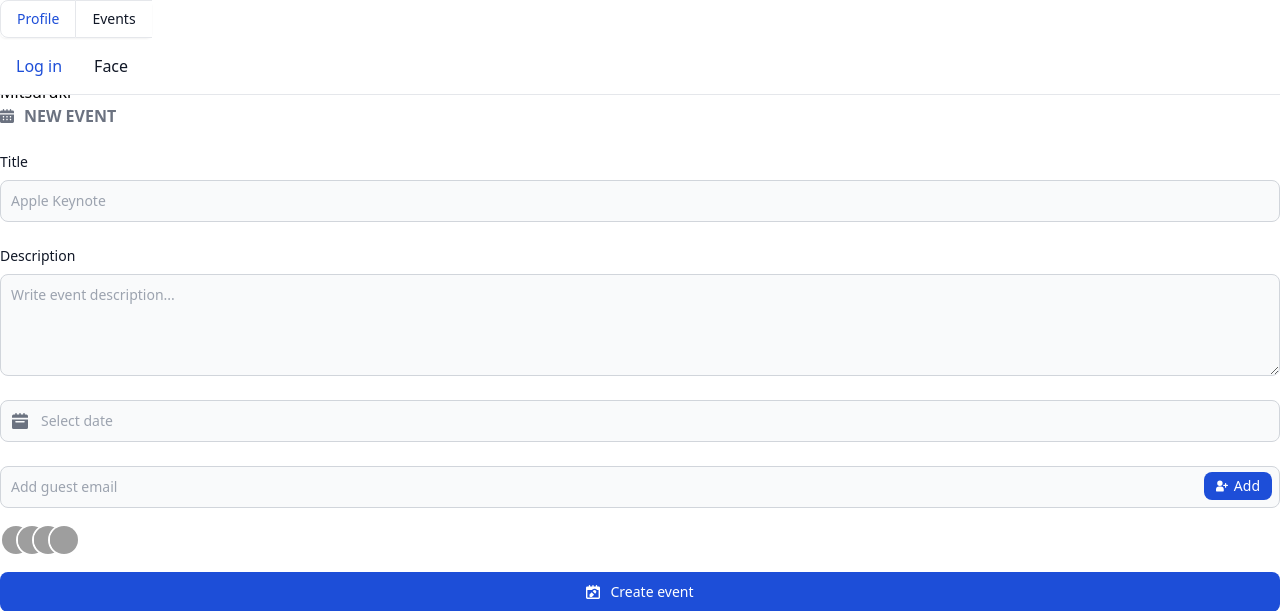
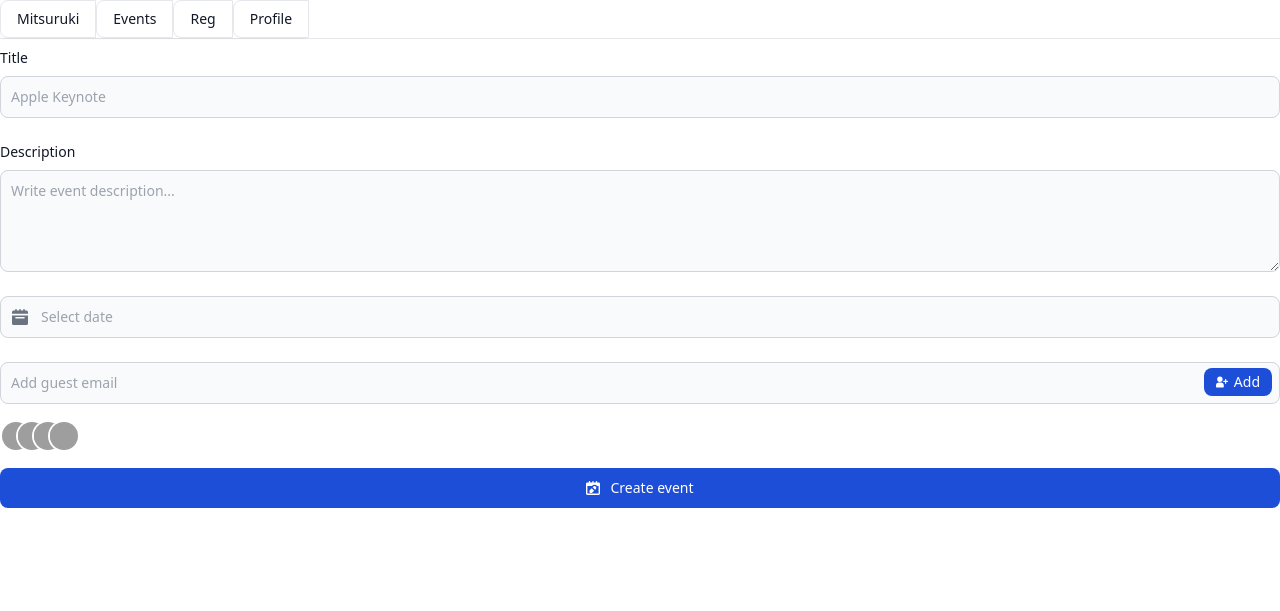
Before and after one commit to vsilvanska/mitsu_projet, a Flask app: page /events in a window 1280 px wide. Shown: the top 611 px of the page. Run offline with Flask 3, Linux system fonts and the light colour scheme; grey boxes are pictures that could not be loaded.

Commit message:
big rework

```diff
--- a/app.py
+++ b/app.py
@@ -55,11 +55,7 @@
 
 @app.route('/profile')
 def profile():
-    return render_template('profile.html',
-                           name=session['name'],
-                           email=session['email'],
-                           prenom=session['password'],
-                           )
+    return render_template('profile.html')
 
 
 @app.route("/events")
--- a/data.csv
+++ b/data.csv
@@ -1,3 +1,2 @@
 id; nom; mot de passe
-1;gr;233
-2;persona;555
+1;didi;hello@gmail.bom;kkk
--- a/static/dist/output.css
+++ b/static/dist/output.css
@@ -698,10 +698,6 @@
   margin-top: 5rem;
 }
 
-.mt-4 {
-  margin-top: 1rem;
-}
-
 .block {
   display: block;
 }
@@ -712,10 +708,6 @@
 
 .inline-flex {
   display: inline-flex;
-}
-
-.hidden {
-  display: none;
 }
 
 .h-10 {
@@ -762,28 +754,12 @@
   width: 100%;
 }
 
-.max-w-screen-xl {
-  max-width: 1280px;
-}
-
-.flex-col {
-  flex-direction: column;
-}
-
-.flex-wrap {
-  flex-wrap: wrap;
-}
-
 .items-center {
   align-items: center;
 }
 
 .justify-center {
   justify-content: center;
-}
-
-.justify-between {
-  justify-content: space-between;
 }
 
 .gap-4 {
@@ -831,15 +807,6 @@
 
 .border-b {
   border-bottom-width: 1px;
-}
-
-.border-t {
-  border-top-width: 1px;
-}
-
-.border-gray-100 {
-  --tw-border-opacity: 1;
-  border-color: rgb(243 244 246 / var(--tw-border-opacity));
 }
 
 .border-gray-200 {
@@ -892,10 +859,6 @@
 
 .p-2\.5 {
   padding: 0.625rem;
-}
-
-.p-4 {
-  padding: 1rem;
 }
 
 .px-3 {
@@ -966,11 +929,6 @@
   text-transform: uppercase;
 }
 
-.text-blue-700 {
-  --tw-text-opacity: 1;
-  color: rgb(29 78 216 / var(--tw-text-opacity));
-}
-
 .text-gray-400 {
   --tw-text-opacity: 1;
   color: rgb(156 163 175 / var(--tw-text-opacity));
@@ -1022,11 +980,6 @@
   background-color: rgb(229 231 235 / var(--tw-bg-opacity));
 }
 
-.hover\:text-blue-700:hover {
-  --tw-text-opacity: 1;
-  color: rgb(29 78 216 / var(--tw-text-opacity));
-}
-
 .hover\:text-gray-900:hover {
   --tw-text-opacity: 1;
   color: rgb(17 24 39 / var(--tw-text-opacity));
@@ -1076,65 +1029,6 @@
 .focus\:ring-blue-700:focus {
   --tw-ring-opacity: 1;
   --tw-ring-color: rgb(29 78 216 / var(--tw-ring-opacity));
-}
-
-@media (min-width: 768px) {
-  .md\:order-1 {
-    order: 1;
-  }
-
-  .md\:mt-0 {
-    margin-top: 0px;
-  }
-
-  .md\:flex {
-    display: flex;
-  }
-
-  .md\:w-auto {
-    width: auto;
-  }
-
-  .md\:flex-row {
-    flex-direction: row;
-  }
-
-  .md\:space-x-8 > :not([hidden]) ~ :not([hidden]) {
-    --tw-space-x-reverse: 0;
-    margin-right: calc(2rem * var(--tw-space-x-reverse));
-    margin-left: calc(2rem * calc(1 - var(--tw-space-x-reverse)));
-  }
-
-  .md\:border-0 {
-    border-width: 0px;
-  }
-
-  .md\:bg-transparent {
-    background-color: transparent;
-  }
-
-  .md\:bg-white {
-    --tw-bg-opacity: 1;
-    background-color: rgb(255 255 255 / var(--tw-bg-opacity));
-  }
-
-  .md\:p-0 {
-    padding: 0px;
-  }
-
-  .md\:text-blue-700 {
-    --tw-text-opacity: 1;
-    color: rgb(29 78 216 / var(--tw-text-opacity));
-  }
-
-  .md\:hover\:bg-transparent:hover {
-    background-color: transparent;
-  }
-
-  .md\:hover\:text-blue-700:hover {
-    --tw-text-opacity: 1;
-    color: rgb(29 78 216 / var(--tw-text-opacity));
-  }
 }
 
 .rtl\:space-x-reverse:where([dir="rtl"], [dir="rtl"] *) > :not([hidden]) ~ :not([hidden]) {
@@ -1247,26 +1141,3 @@
     --tw-ring-color: rgb(30 64 175 / var(--tw-ring-opacity));
   }
 }
-
-@media (min-width: 768px) {
-  @media (prefers-color-scheme: dark) {
-    .md\:dark\:bg-gray-900 {
-      --tw-bg-opacity: 1;
-      background-color: rgb(17 24 39 / var(--tw-bg-opacity));
-    }
-
-    .md\:dark\:text-blue-500 {
-      --tw-text-opacity: 1;
-      color: rgb(59 130 246 / var(--tw-text-opacity));
-    }
-
-    .md\:dark\:hover\:bg-transparent:hover {
-      background-color: transparent;
-    }
-
-    .md\:dark\:hover\:text-blue-500:hover {
-      --tw-text-opacity: 1;
-      color: rgb(59 130 246 / var(--tw-text-opacity));
-    }
-  }
-}
--- a/templates/base.html
+++ b/templates/base.html
@@ -3,30 +3,23 @@
 <head>
     <meta charset="UTF-8">
     <meta name="viewport" content="width=device-width, initial-scale=1.0">
-    <title>{% block title %}{% endblock %}</title>
     <link rel="stylesheet" href="{{ url_for('static', filename='dist/output.css') }}">
 </head>
 <body>
     <nav class="bg-white dark:bg-gray-900 fixed w-full z-20 top-0 start-0 border-b border-gray-200 dark:border-gray-600">
         <div class="inline-flex rounded-md shadow-sm">
-            <a href="{{ url_for('profile') }}" aria-current="page" class="px-4 py-2 text-sm font-medium text-blue-700 bg-white border border-gray-200 rounded-s-lg hover:bg-gray-100 focus:z-10 focus:ring-2 focus:ring-blue-700 focus:text-blue-700 dark:bg-gray-800 dark:border-gray-700 dark:text-white dark:hover:text-white dark:hover:bg-gray-700 dark:focus:ring-blue-500 dark:focus:text-white">
+            <a href="{{ url_for('index') }}" class="px-4 py-2 text-sm font-medium text-gray-900 bg-white border border-gray-200 rounded-s-lg hover:bg-gray-100 focus:z-10 focus:ring-2 focus:ring-blue-700 focus:text-blue-700 dark:bg-gray-800 dark:border-gray-700 dark:text-white dark:hover:text-white dark:hover:bg-gray-700 dark:focus:ring-blue-500 dark:focus:text-white">
+            Mitsuruki
+            </a>
+            <a href="{{ url_for('events') }}" class="px-4 py-2 text-sm font-medium text-gray-900 bg-white border border-gray-200 rounded-s-lg hover:bg-gray-100 focus:z-10 focus:ring-2 focus:ring-blue-700 focus:text-blue-700 dark:bg-gray-800 dark:border-gray-700 dark:text-white dark:hover:text-white dark:hover:bg-gray-700 dark:focus:ring-blue-500 dark:focus:text-white">
+            Events
+            </a>
+            <a href="{{ url_for('reg') }}" class="px-4 py-2 text-sm font-medium text-gray-900 bg-white border border-gray-200 rounded-s-lg hover:bg-gray-100 focus:z-10 focus:ring-2 focus:ring-blue-700 focus:text-blue-700 dark:bg-gray-800 dark:border-gray-700 dark:text-white dark:hover:text-white dark:hover:bg-gray-700 dark:focus:ring-blue-500 dark:focus:text-white">
+            Reg
+            </a>
+            <a href="{{ url_for('profile') }}" aria-current="page" class="px-4 py-2 text-sm font-medium text-gray-900 bg-white border border-gray-200 rounded-s-lg hover:bg-gray-100 focus:z-10 focus:ring-2 focus:ring-blue-700 focus:text-blue-700 dark:bg-gray-800 dark:border-gray-700 dark:text-white dark:hover:text-white dark:hover:bg-gray-700 dark:focus:ring-blue-500 dark:focus:text-white">
             Profile
             </a>
-            <a href="{{ url_for('events') }}"class="px-4 py-2 text-sm font-medium text-gray-900 bg-white border-t border-b border-gray-200 hover:bg-gray-100 hover:text-blue-700 focus:z-10 focus:ring-2 focus:ring-blue-700 focus:text-blue-700 dark:bg-gray-800 dark:border-gray-700 dark:text-white dark:hover:text-white dark:hover:bg-gray-700 dark:focus:ring-blue-500 dark:focus:text-white">
-            Events
-            </a>
-        </div>
-        <div class="max-w-screen-xl flex flex-wrap items-center justify-between mx-auto p-4 ">
-            <div class="items-center justify-between hidden w-full md:flex md:w-auto md:order-1" id="navbar-sticky">
-                <ul class="flex flex-col p-4 md:p-0 mt-4 font-medium border border-gray-100 rounded-lg bg-gray-50 md:space-x-8 rtl:space-x-reverse md:flex-row md:mt-0 md:border-0 md:bg-white dark:bg-gray-800 md:dark:bg-gray-900 dark:border-gray-700">
-                    <li>
-                        <a href="{{ url_for('reg') }}" class="block py-2 px-3 text-white bg-blue-700 rounded md:bg-transparent md:text-blue-700 md:p-0 md:dark:text-blue-500" aria-current="page">Log in</a>
-                    </li>
-                    <li>
-                        <a href="{{ url_for('index') }}" class="block py-2 px-3 text-gray-900 rounded hover:bg-gray-100 md:hover:bg-transparent md:hover:text-blue-700 md:p-0 md:dark:hover:text-blue-500 dark:text-white dark:hover:bg-gray-700 dark:hover:text-white md:dark:hover:bg-transparent dark:border-gray-700">Face</a>
-                    </li>
-                </ul>
-            </div>
         </div>
     </nav>
     {% block content %}{% endblock %}
--- a/templates/events.html
+++ b/templates/events.html
@@ -1,9 +1,5 @@
 {% extends 'base.html' %}
 {% block content %}
-    <div class="container mx-auto mt-20">
-         <h1>{% block title %}Mitsuruki{% endblock %}</h1>
-    </div>
-
    <!-- drawer component -->
    <div id="drawer-form" class="bg-white dark:bg-gray-800" tabindex="-1" aria-labelledby="drawer-form-label">
       <h5 id="drawer-label" class="inline-flex items-center mb-6 text-base font-semibold text-gray-500 uppercase dark:text-gray-400">
--- a/templates/index.html
+++ b/templates/index.html
@@ -1,6 +1,6 @@
 {% extends 'base.html' %}
 {% block content %}
     <div class="container mx-auto mt-20 pt-9">
-         <h1>{% block title %}Mitsuruki{% endblock %}</h1>
+         <h1>{% block title %}Welcome to Ukrainian anime club Mitsuruki{% endblock %}</h1>
     </div>
 {% endblock %}
--- a/templates/reg.html
+++ b/templates/reg.html
@@ -1,8 +1,5 @@
 {% extends 'base.html' %}
 {% block content %}
-    <div class="container mx-auto mt-20">
-         <h1>{% block title %}Mitsuruki{% endblock %}</h1>
-    </div>
     <div class="container mx-auto mt-20">
         <h1>Tape your data </h1>
         <form method="post">
```
Also changed, not shown: templates/profile.html (+4 -25 lines).
